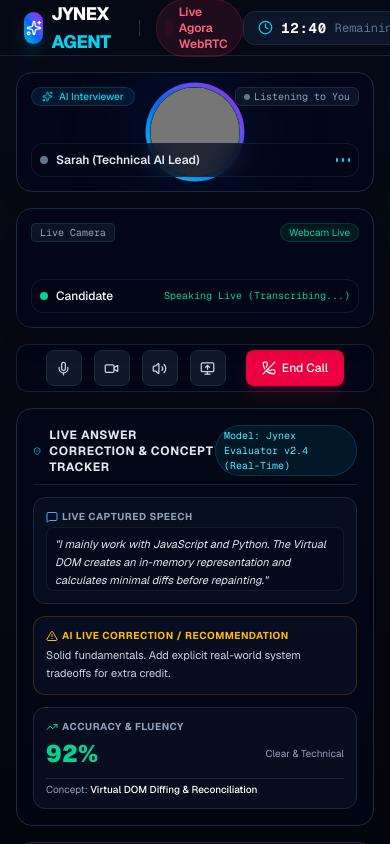
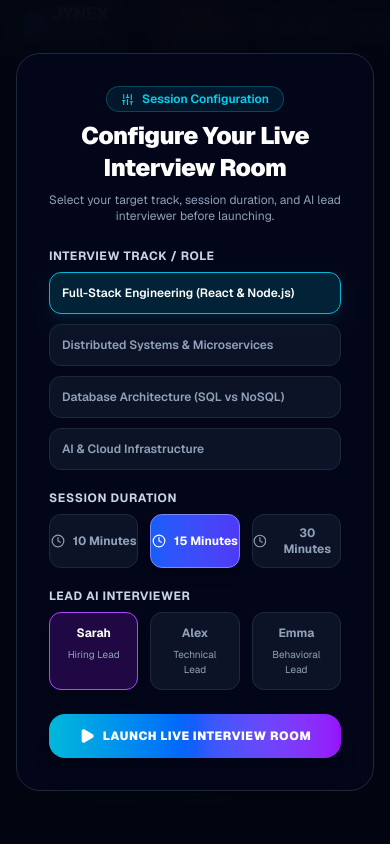
Before and after one commit to pateljaned1-max/jynex-frontend, a Next.js app in the folder frontend/: page /interview in a window 390 px wide. Built offline with nearby package versions, Linux system fonts and the light colour scheme; no server answers; grey boxes are pictures that could not be loaded.

Commit message:
feat: integrate Agora RTC SDK into live interview room

```diff
--- a/frontend/app/interview/page.tsx
+++ b/frontend/app/interview/page.tsx
@@ -33,13 +33,21 @@ import {
   Zap,
   Activity,
   Smile,
-  MonitorUp
+  MonitorUp,
+  Sliders,
+  Play
 } from 'lucide-react';
 
 const BACKEND_URL = process.env.NEXT_PUBLIC_BACKEND_URL || 'https://jynex-backend.onrender.com';
 
 export default function FullLiveInterviewRoom() {
   const router = useRouter();
+
+  // Configuration Modal States
+  const [isConfiguring, setIsConfiguring] = useState(true);
+  const [selectedTrack, setSelectedTrack] = useState('Full-Stack Engineering (React & Node.js)');
+  const [selectedDuration, setSelectedDuration] = useState(15);
+  const [targetAgent, setTargetAgent] = useState<'sarah' | 'alex' | 'emma'>('sarah');
 
   // Call Controls State
   const [isMicMuted, setIsMicMuted] = useState(false);
@@ -66,11 +74,16 @@ export default function FullLiveInterviewRoom() {
 
   // Dynamic Question & Real-Time Tracker States
   const [questionIndex, setQuestionIndex] = useState(0);
-  const [secondsLeft, setSecondsLeft] = useState(12 * 60 + 45);
+  const [secondsLeft, setSecondsLeft] = useState(15 * 60);
+
+  // Sync Timer with Selected Duration
+  useEffect(() => {
+    setSecondsLeft(selectedDuration * 60);
+  }, [selectedDuration]);
 
   const questionsList = [
     {
-      q: 'What programming languages are you most comfortable with, and how does the React Virtual DOM optimize performance?',
+      q: `Let's discuss your experience in ${selectedTrack}. What programming languages are you most comfortable with, and how does the React Virtual DOM optimize performance?`,
       keywords: ['react', 'virtual dom', 'javascript', 'performance', 'diff', 'state', 'render', 'reconciliation'],
       defaultAnswer: 'I mainly work with JavaScript and Python. The Virtual DOM creates an in-memory representation and calculates minimal diffs before repainting.',
       keyConcept: 'Virtual DOM Diffing & Reconciliation',
@@ -124,20 +137,17 @@ export default function FullLiveInterviewRoom() {
     }
   }, []);
 
-  // Initialize Agora Real-Time Voice Session on Mount
-  useEffect(() => {
+  // Agora Real-Time Voice Session Function (Triggered via Modal Start)
+  const startAgoraCall = async (targetChannel: string) => {
     let client: any = null;
     let audioTrack: any = null;
-    const generatedChannel = `jynex-room-${Date.now()}`;
-    setChannelName(generatedChannel);
 
-    async function initAgoraSession() {
     try {
       // 1. Fetch token and app_id from backend
       const tokenRes = await fetch(`${BACKEND_URL}/api/agora/token`, {
         method: 'POST',
         headers: { 'Content-Type': 'application/json' },
-          body: JSON.stringify({ channel_name: generatedChannel, uid: 0 })
+        body: JSON.stringify({ channel_name: targetChannel, uid: 0 })
       });
 
       if (!tokenRes.ok) throw new Error('Failed to fetch Agora token');
@@ -147,7 +157,7 @@ export default function FullLiveInterviewRoom() {
       client = AgoraRTC.createClient({ mode: 'rtc', codec: 'vp8' });
       setAgoraClient(client);
 
-        await client.join(app_id, generatedChannel, token, null);
+      await client.join(app_id, targetChannel, token, null);
 
       // 3. Create and publish local microphone audio track
       audioTrack = await AgoraRTC.createMicrophoneAudioTrack();
@@ -159,7 +169,7 @@ export default function FullLiveInterviewRoom() {
       await fetch(`${BACKEND_URL}/api/agora/start-agent`, {
         method: 'POST',
         headers: { 'Content-Type': 'application/json' },
-          body: JSON.stringify({ channel_name: generatedChannel, persona: 'sarah' })
+        body: JSON.stringify({ channel_name: targetChannel, persona: targetAgent })
       });
 
       // 5. Subscribe to incoming AI Agent audio stream automatically
@@ -180,23 +190,7 @@ export default function FullLiveInterviewRoom() {
     } catch (err) {
       console.warn('Agora WebRTC initialization fallback to browser speech synthesis:', err);
     }
-    }
-
-    initAgoraSession();
-
-    return () => {
-      if (audioTrack) audioTrack.close();
-      if (client) {
-        client.leave().catch(() => {});
-      }
-      // Notify backend to stop agent
-      fetch(`${BACKEND_URL}/api/agora/stop-agent`, {
-        method: 'POST',
-        headers: { 'Content-Type': 'application/json' },
-        body: JSON.stringify({ channel_name: generatedChannel })
-      }).catch(() => {});
   };
-  }, []);
 
   // Fallback Text-To-Speech (AI Voice) if Agora is connecting
   const speakText = (text: string) => {
@@ -217,6 +211,7 @@ export default function FullLiveInterviewRoom() {
   };
 
   useEffect(() => {
+    if (isConfiguring) return;
     const timer = setTimeout(() => {
       speakText(currentQ.q);
     }, 600);
@@ -227,11 +222,11 @@ export default function FullLiveInterviewRoom() {
         window.speechSynthesis.cancel();
       }
     };
-  }, [questionIndex, isSpeakerMuted, isAgoraConnected]);
+  }, [isConfiguring, questionIndex, isSpeakerMuted, isAgoraConnected]);
 
   // LIVE SPEECH RECOGNITION (Speech-To-Text from user's mic)
   useEffect(() => {
-    if (typeof window === 'undefined') return;
+    if (isConfiguring || typeof window === 'undefined') return;
 
     const SpeechRecognition = (window as any).SpeechRecognition || (window as any).webkitSpeechRecognition;
     if (!SpeechRecognition) return;
@@ -298,7 +293,7 @@ export default function FullLiveInterviewRoom() {
         recognition.stop();
       } catch (err) {}
     };
-  }, [isMicMuted, questionIndex]);
+  }, [isConfiguring, isMicMuted, questionIndex]);
 
   // Real Webcam initialization
   useEffect(() => {
@@ -338,6 +333,7 @@ export default function FullLiveInterviewRoom() {
 
   // Audio Canvas Visualizer
   useEffect(() => {
+    if (isConfiguring) return;
     const canvas = canvasRef.current;
     if (!canvas) return;
     const ctx = canvas.getContext('2d');
@@ -390,15 +386,16 @@ export default function FullLiveInterviewRoom() {
     render();
 
     return () => cancelAnimationFrame(animationFrameId);
-  }, [isMicMuted]);
+  }, [isConfiguring, isMicMuted]);
 
   // Timer countdown
   useEffect(() => {
+    if (isConfiguring) return;
     const interval = setInterval(() => {
       setSecondsLeft((prev) => (prev > 0 ? prev - 1 : 0));
     }, 1000);
     return () => clearInterval(interval);
-  }, []);
+  }, [isConfiguring]);
 
   const formatTimer = (s: number) => {
     const min = Math.floor(s / 60);
@@ -444,6 +441,97 @@ export default function FullLiveInterviewRoom() {
   return (
     <div className="h-screen w-screen bg-[#040711] text-slate-200 font-sans flex flex-col overflow-hidden select-none">
 
+      {/* PRE-INTERVIEW CONFIGURATION MODAL */}
+      {isConfiguring && (
+        <div className="absolute inset-0 z-50 bg-[#040711]/95 backdrop-blur-xl flex items-center justify-center p-4 overflow-y-auto">
+          <div className="max-w-2xl w-full bg-slate-950 border border-slate-800 rounded-3xl p-8 shadow-2xl space-y-6">
+            <div className="text-center space-y-2">
+              <div className="inline-flex items-center gap-2 px-3.5 py-1 rounded-full bg-cyan-500/10 border border-cyan-500/30 text-cyan-400 text-xs font-semibold">
+                <Sliders size={13} /> Session Configuration
+              </div>
+              <h2 className="text-2xl font-black text-white tracking-tight">Configure Your Live Interview Room</h2>
+              <p className="text-xs text-slate-400">Select your target track, session duration, and AI lead interviewer before launching.</p>
+            </div>
+
+            <div className="space-y-5">
+              <div className="space-y-2">
+                <label className="text-xs font-bold uppercase tracking-wider text-slate-300 block">Interview Track / Role</label>
+                <div className="grid grid-cols-1 sm:grid-cols-2 gap-2.5">
+                  {['Full-Stack Engineering (React & Node.js)', 'Distributed Systems & Microservices', 'Database Architecture (SQL vs NoSQL)', 'AI & Cloud Infrastructure'].map((track) => (
+                    <button
+                      key={track}
+                      onClick={() => setSelectedTrack(track)}
+                      className={`p-3 rounded-xl border text-left text-xs font-semibold transition ${
+                        selectedTrack === track
+                          ? 'bg-cyan-600/20 border-cyan-500 text-white shadow-lg shadow-cyan-500/10'
+                          : 'bg-slate-900/80 border-slate-800 text-slate-400 hover:text-white hover:border-slate-700'
+                      }`}
+                    >
+                      {track}
+                    </button>
+                  ))}
+                </div>
+              </div>
+
+              <div className="space-y-2">
+                <label className="text-xs font-bold uppercase tracking-wider text-slate-300 block">Session Duration</label>
+                <div className="grid grid-cols-3 gap-3">
+                  {[10, 15, 30].map((mins) => (
+                    <button
+                      key={mins}
+                      onClick={() => setSelectedDuration(mins)}
+                      className={`py-2.5 rounded-xl border text-center text-xs font-bold transition flex items-center justify-center gap-2 ${
+                        selectedDuration === mins
+                          ? 'bg-gradient-to-r from-blue-600 to-indigo-600 border-indigo-400 text-white shadow-lg'
+                          : 'bg-slate-900/80 border-slate-800 text-slate-400 hover:text-white'
+                      }`}
+                    >
+                      <Clock size={14} /> {mins} Minutes
+                    </button>
+                  ))}
+                </div>
+              </div>
+
+              <div className="space-y-2">
+                <label className="text-xs font-bold uppercase tracking-wider text-slate-300 block">Lead AI Interviewer</label>
+                <div className="grid grid-cols-3 gap-3">
+                  {(['sarah', 'alex', 'emma'] as const).map((agentKey) => {
+                    const agent = agentKey === 'sarah' ? { name: 'Sarah', role: 'Hiring Lead' } : agentKey === 'alex' ? { name: 'Alex', role: 'Technical Lead' } : { name: 'Emma', role: 'Behavioral Lead' };
+                    const isSelected = targetAgent === agentKey;
+                    return (
+                      <button
+                        key={agentKey}
+                        onClick={() => setTargetAgent(agentKey)}
+                        className={`p-3 rounded-xl border text-center transition flex flex-col items-center gap-1.5 ${
+                          isSelected
+                            ? 'bg-purple-600/20 border-purple-500 text-white shadow-lg'
+                            : 'bg-slate-900/80 border-slate-800 text-slate-400 hover:text-white'
+                        }`}
+                      >
+                        <span className="text-xs font-bold">{agent.name}</span>
+                        <span className="text-[10px] text-slate-400">{agent.role}</span>
+                      </button>
+                    );
+                  })}
+                </div>
+              </div>
+            </div>
+
+            <button
+              onClick={() => {
+                const generatedChannel = `jynex-room-${Date.now()}`;
+                setChannelName(generatedChannel);
+                setIsConfiguring(false);
+                startAgoraCall(generatedChannel);
+              }}
+              className="w-full py-3.5 rounded-2xl bg-gradient-to-r from-cyan-500 via-blue-600 to-purple-600 text-white font-black text-xs uppercase tracking-wider flex items-center justify-center gap-2 shadow-xl transition active:scale-[0.99]"
+            >
+              <Play size={16} fill="white" /> Launch Live Interview Room
+            </button>
+          </div>
+        </div>
+      )}
+
       {/* HEADER */}
       <header className="h-14 border-b border-slate-800/80 bg-[#060a17]/95 px-6 flex items-center justify-between shrink-0 z-20">
         <div className="flex items-center gap-4">
@@ -460,7 +548,7 @@ export default function FullLiveInterviewRoom() {
 
           <div className="inline-flex items-center gap-2 px-2.5 py-1 rounded-full bg-rose-500/10 border border-rose-500/20 text-rose-400 text-xs font-semibold">
             <span className="w-2 h-2 rounded-full bg-rose-500 animate-ping" />
-            Live Agora WebRTC
+            Live Agora WebRTC • {selectedTrack.split(' ')[0]}
           </div>
         </div>
 
@@ -536,7 +624,7 @@ export default function FullLiveInterviewRoom() {
             }`}>
               <div className="w-full flex items-center justify-between text-xs z-10">
                 <span className="inline-flex items-center gap-1.5 px-2.5 py-0.5 rounded-full bg-cyan-500/10 border border-cyan-500/20 text-cyan-400 font-medium text-[10px]">
-                  <Sparkles size={11} /> AI Interviewer
+                  <Sparkles size={11} /> AI Interviewer ({targetAgent.toUpperCase()})
                 </span>
                 <span className={`text-[10px] font-mono flex items-center gap-1 px-2 py-0.5 rounded-md border ${
                   isAiSpeaking
@@ -561,7 +649,7 @@ export default function FullLiveInterviewRoom() {
                   <div className="w-24 h-24 rounded-full bg-[#070b1a] flex items-center justify-center border border-cyan-300/40 overflow-hidden">
                     <img
                       src="https://images.unsplash.com/photo-1573496359142-b8d87734a5a2?auto=format&fit=crop&w=250&q=80"
-                      alt="Sarah AI"
+                      alt="AI Lead"
                       className={`w-full h-full object-cover rounded-full transition-all ${isAiSpeaking ? 'brightness-110' : 'brightness-75'}`}
                     />
                   </div>
@@ -571,7 +659,7 @@ export default function FullLiveInterviewRoom() {
               <div className="w-full flex items-center justify-between text-xs z-10 bg-slate-950/70 backdrop-blur-md p-2 rounded-xl border border-slate-800/60">
                 <span className="text-slate-200 font-semibold flex items-center gap-2">
                   <span className={`w-2 h-2 rounded-full ${isAiSpeaking ? 'bg-emerald-400 shadow-[0_0_6px_#10b981]' : 'bg-slate-500'}`} />
-                  Sarah (Technical AI Lead)
+                  {targetAgent === 'sarah' ? 'Sarah (Hiring Lead)' : targetAgent === 'alex' ? 'Alex (Tech Lead)' : 'Emma (Behavioral Lead)'}
                 </span>
                 <div className="flex items-center gap-1 h-3">
                   <span className={`w-0.5 bg-cyan-400 rounded-full ${isAiSpeaking ? 'h-full animate-bounce' : 'h-1'}`} />
```
Lines whose indentation alone changed are shown as unchanged.
